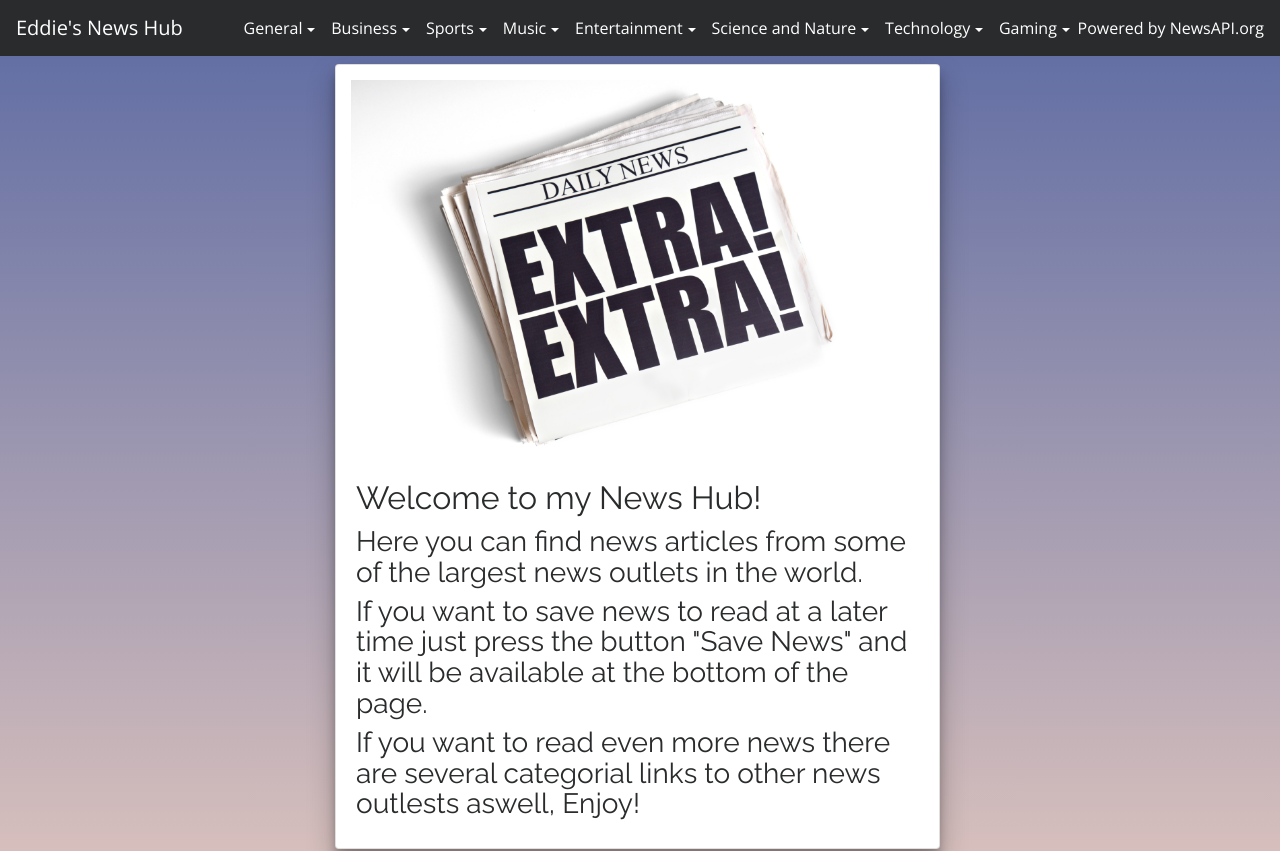
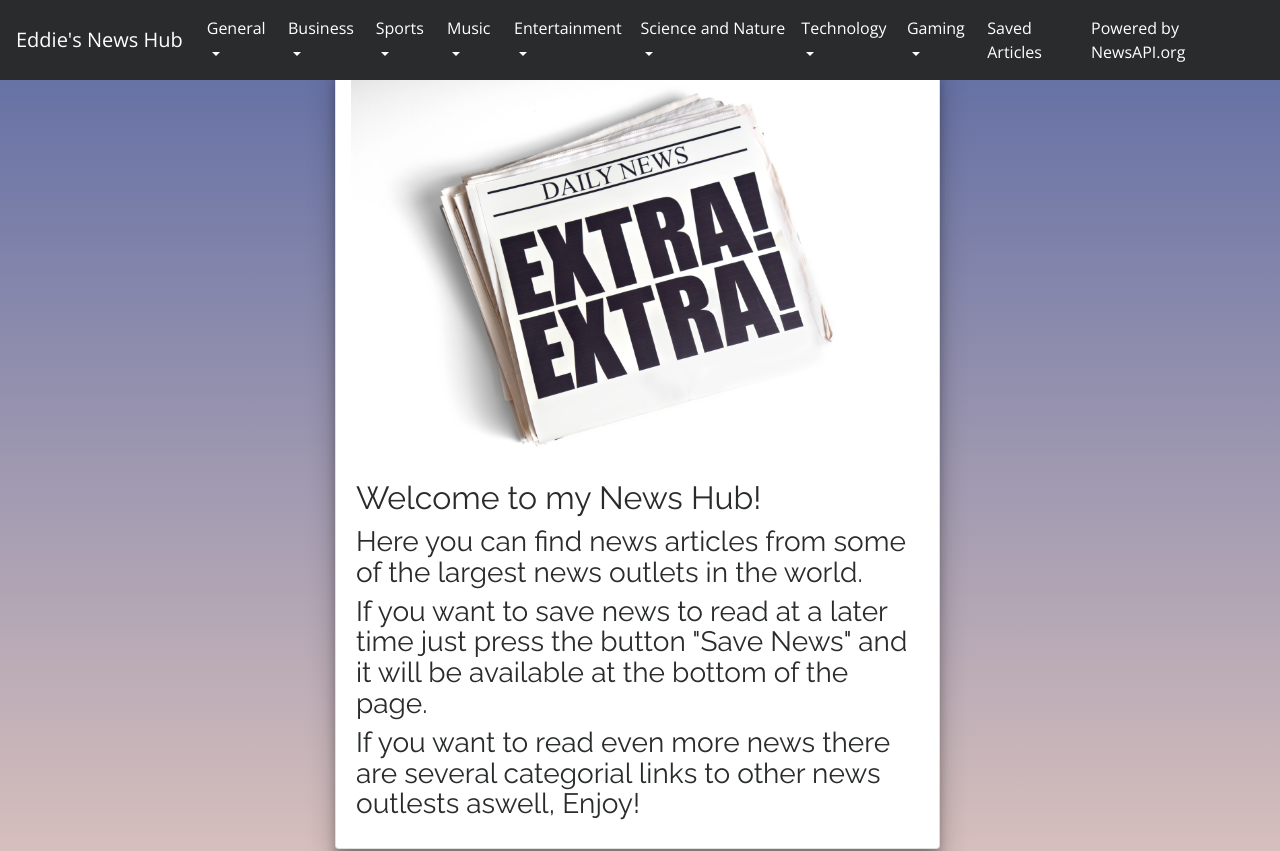
Before and after one commit to EddieJostell/AJAX-Assignment, a plain HTML site: page index.html in a window 1280 px wide. Shown: the top 851 px of the page. Drawn offline with nearby package versions, Linux system fonts and the light colour scheme; no server answers; a script that the page names is missing.

Commit message:
added anchor point to saved articles section

```diff
--- a/index.html
+++ b/index.html
@@ -89,6 +89,7 @@
 						<a id="gaming" class="dropdown-item" href="#">More Gaming News</a>
 					</div>
 				</li>
+				<a class="nav-link" href="#mostInteresting">Saved Articles</a>
 			</ul>
 			<form class="form-inline my-2 my-lg-0">
 				<a href="https://newsapi.org/" title="Powered by" target="_blank">Powered by NewsAPI.org</a>
```
Also changed, not shown: js/script.js (indentation only).
